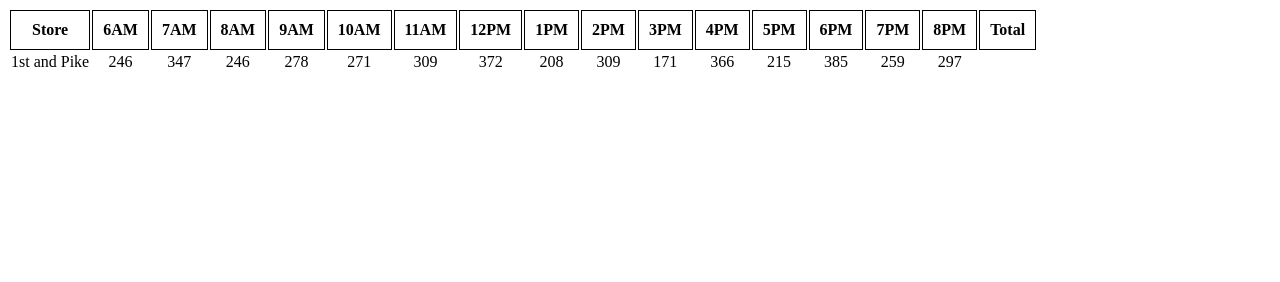
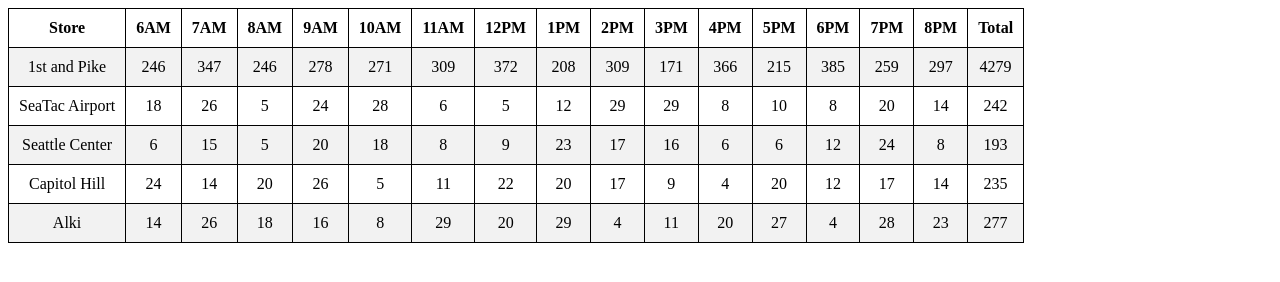
Before and after one commit to Jacob-Wendt/Salmon_Cookies, a plain HTML site: page index.html in a window 1280 px wide. Drawn offline with Linux system fonts and the light colour scheme.

Commit message:
lab_12_final

```diff
--- a/css/style.css
+++ b/css/style.css
@@ -1,7 +1,13 @@
 table {
-text-align: center
+text-align: center;
+border-collapse: collapse;
 }
 table th {
 padding: 10px;
 border: 1px solid;
 }
+table td {
+padding: 10px;
+border: 1px solid;
+}
+tr:nth-child(even) {background-color: #f2f2f2;}
--- a/objects/store.js
+++ b/objects/store.js
@@ -1,4 +1,3 @@
-
 var hours = ['6am','7am','8am','9am','10am','11am','12pm','12pm','1pm','2pm','3pm','4pm','5pm','6pm','7pm'];
 
 function Store( name, minCx, maxCx, avgCook ) {
@@ -32,17 +31,25 @@ this.totalDailyCookies += this.cookiesEachHour[i];
 Store.prototype.renderRow = function() {
 this.calcCustomersEachHour();
 this.calcCookiesEachHour();
+this.calcTotalCookies();
 
 var tableRow = document.createElement('tr');
+
 var location = document.createElement('td');
 location.textContent = this.locationName;
 tableRow.appendChild(location);
+
 for(var i = 0; i < this.cookiesEachHour.length; i++){
 var tableData = document.createElement('td');
 tableData.textContent = this.cookiesEachHour[i];
 tableRow.appendChild(tableData);
 }
-var renderTable = document.getElementById('renderTable')
+
+var total = document.createElement('td');
+total.textContent = this.totalDailyCookies;
+tableRow.appendChild(total);
+
+var renderTable = document.getElementById('renderTable');
 renderTable.appendChild(tableRow);
 };
 
@@ -52,8 +59,8 @@ var seattle = new Store('Seattle Center', 3, 24, 1.2);
 var capitol = new Store('Capitol Hill', 3, 24, 1.2);
 var alki = new Store('Alki', 3, 24, 1.2);
 
-//var para = document.createElement('p'); //create
-//para.textContent = "hello world"; //content
-//document.body.appendChild(para); //append
-
 pike.renderRow();
+airport.renderRow();
+seattle.renderRow();
+capitol.renderRow();
+alki.renderRow();
```
